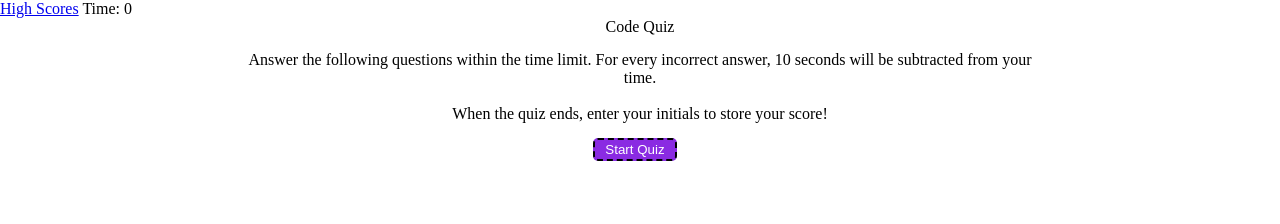
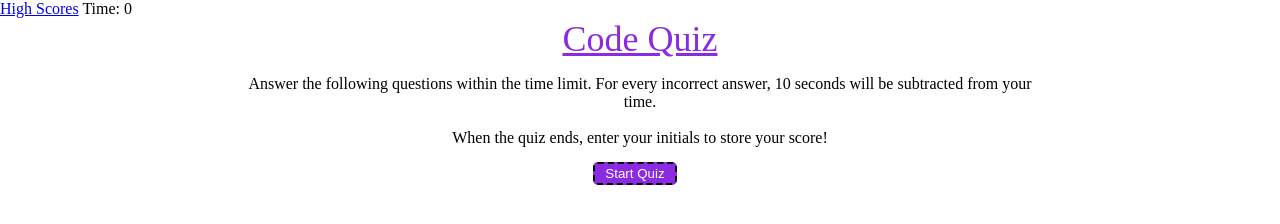
Before and after one commit to cwill2021/code-quiz, a plain HTML site: page index.html in a window 1280 px wide. Drawn offline with Linux system fonts and the light colour scheme.

Commit message:
adjusted h1 font size, decoration and color

```diff
--- a/assets/style.css
+++ b/assets/style.css
@@ -4,6 +4,12 @@
 
 body {
     margin: auto;
+}
+
+.h1 {
+    font-size: 36px;
+    color: blueviolet;
+    text-decoration: underline;
 }
 
 p {
```
